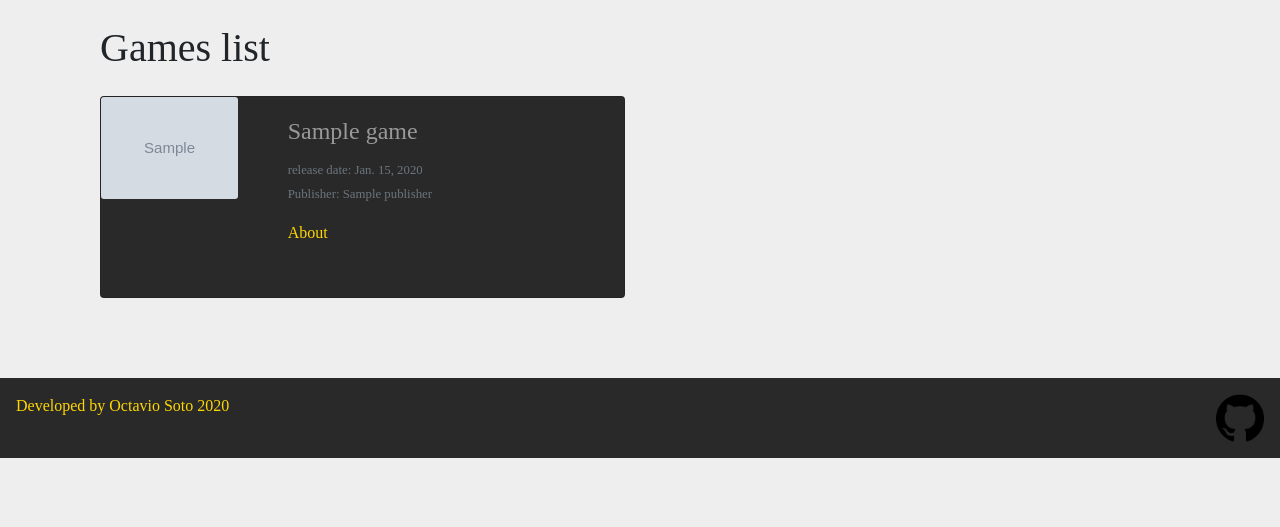
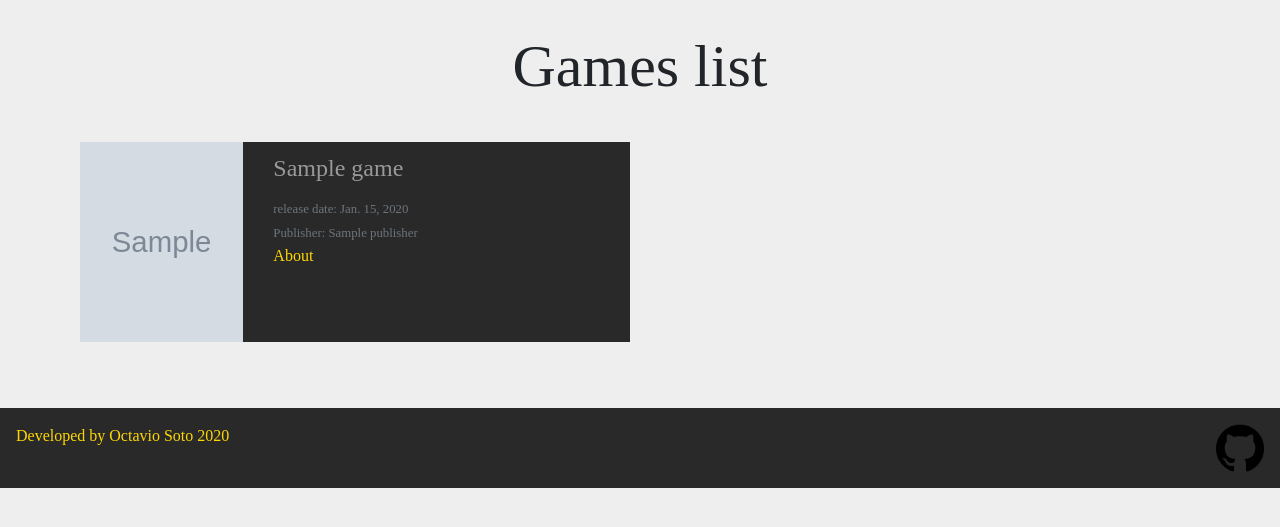
Before and after one commit to TheRealTau/My-Indie-Games-Django-Site, a Django app: page /games/ in a window 1280 px wide. Shown: the part 68-595 px from the top of the page. Run offline with Django 3.2, Linux system fonts and the light colour scheme; tables that the repository leaves empty hold one stand-in row (values such as "Sample post"); grey boxes marked "Sample" are stand-in pictures; some libraries are stand-ins or nearby versions; some web fonts are replaced.

Commit message:
Updates html and css from games_list view

```diff
--- a/IndieGamesSite/games/templates/games/games_list.html
+++ b/IndieGamesSite/games/templates/games/games_list.html
@@ -2,32 +2,29 @@
 {% load static %}
 
 {% block content %}
-  <div class="container pt-2">
   <div class="row section_title">
-      <div class="col-12">
-        <p><h1>Games list</h1></p>
+      <h1>Games list</h1>
   </div>
-    </div>
-    <div class="row row-cols-1 row-cols-md-2 pt-2">
+  <div class="row row-sm-cols-1 row-cols-md-2">
     {% for game in games %}
-        <div class="col mb-4">
-          <div class="card card_preview card__meta">
+      <div class="col-sm-6 p-0 m-0">
+        <div class="card_preview card__meta">
           <div class="row">
-              <div class="col-4 col-md-5">
+            <div class="col col-4">
               {% if game.preview_picture %}
-                  <img src="{{ game.preview_picture.url }}" class="card-img" alt="...">
+                <img class="img-fluid"  src="{{ game.preview_picture.url }}" alt="Game image preview">
               {% else %}
-                  <img src="{% static 'core/no_image.jpg' %}" class="card-img" alt="...">
+                <img class="img-fluid" src="{% static 'core/no_image.jpg' %}" alt="No game image preview available">
               {% endif %}
             </div>
-              <div class="col-8 col-md-7">
-                <div class="card-body">
-                  <h4 class="card-title">{{ game.title }}</h4>
-                  <p class="card-text"><small class="text-muted">release date: {{ game.release_date }}</small>
-                    <br><small class="text-muted">Publisher: {{ game.publisher.name }}</small>
+            <div class="col col-8">
+              <h4>{{ game.title }}</h4>
+              <p>
+                <small class="text-muted">release date: {{ game.release_date }}</small>
+                <br>
+                <small class="text-muted">Publisher: {{ game.publisher.name }}</small>
               </p>
               <a href="{% url 'game_detail' game.id %}">About</a>
-                </div>
             </div>
           </div>
         </div>
@@ -54,5 +51,4 @@
       </nav>
     {% endif %}
   </div>
-  </div>
 {% endblock %}
--- a/IndieGamesSite/static/core/style.css
+++ b/IndieGamesSite/static/core/style.css
@@ -41,23 +41,46 @@ body {
     margin: auto;
 }
 
+.section_title h1 {
+    font-family: 'Aton';
+    font-size: 60px;
+    font-weight: 400;
+    text-align: center;
+    margin: 30px auto 30px auto;
+}
+
+.contact_content {
+    margin: 10%;
+    color: #333333;
+    font-size: 20px;
+    font-weight: 300;
+    text-align: left;
+    text-align: center;
+    margin: auto;
+}
+
+.card_preview {
+    height: 200px;
+    width: auto;
+}
+
 .card_preview div {
-    height: 200px;
-    width: 400px;
+    height: 100%;
+    width: auto;
 }
 
 .card_preview img {
-    max-height: 100%;
-    max-width: 100%;
+    height: 100%;
     object-fit: cover;
-    width: fit-content;
-    height: fit-content;
-    background-position: center center;
-    background-repeat: no-repeat;
+}
+
+.card_preview h4,p {
+    margin: 1vw 0 0 0;
 }
 
 .card__meta {
-    margin: 0;
+    margin: 10px;
+    padding: 0;
     color: #999;
     background-color: #292929;
 }
@@ -124,6 +147,7 @@ body {
 }
 
 .contact_form form {
+    margin: 50px;
     background-color: #292b2c;
     padding: 50px;
     color: #f7f7f7;
```
Lines whose indentation alone changed are shown as unchanged.
